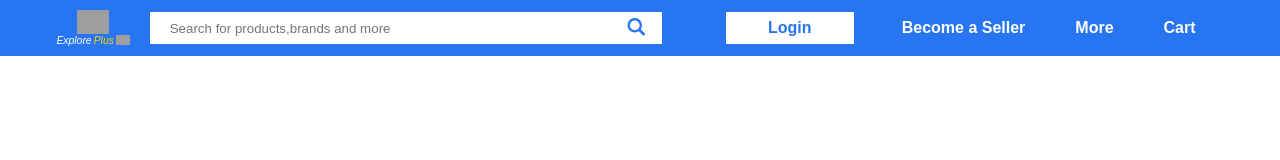
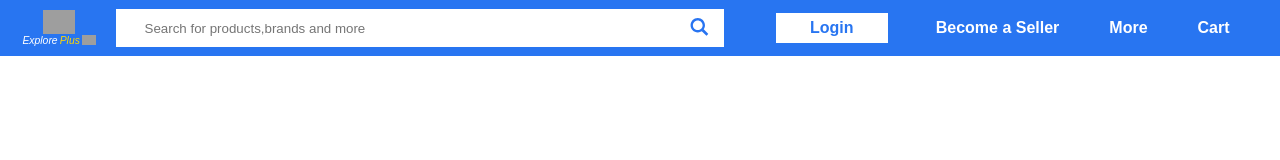
Before and after one commit to y4sh1k4/miniproject, a plain HTML site: page index.html in a window 1280 px wide. Drawn offline with Linux system fonts and the light colour scheme; grey boxes are pictures that could not be loaded.

Commit message:
minor changes

```diff
--- a/nav.css
+++ b/nav.css
@@ -44,14 +44,14 @@ nav{
 }
 
 .input{
-    width:32rem;
-    height:2rem;
-    background:black;
-    margin-right: 4rem;
+    width:38rem;
+    height:2.35rem;
+    background:white;
+    margin-right: 3.25rem;
 }
 .input input{
-    width:30rem;
-    height:2rem;
+    width:35rem;
+    height:2.35rem;
     padding:10px 20px;
     border:none;
 }
@@ -62,7 +62,7 @@ nav{
 
 .searchbtn{
     background:white;
-    flex-basis:10%;
+    flex-basis:5%;
     height:2rem;
     border: none;
     outline: none;
@@ -71,8 +71,8 @@ nav{
 
 .loginbtn{
     background:white;
-    width:8rem;
-    height: 2rem;
+    width:7rem;
+    height: 1.85rem;
     color:#2875F1;
     border:none;
     outline:none;
@@ -89,8 +89,8 @@ nav{
     text-decoration: none;
     color:white;
     font-family:sans-serif;
-    font-weight: 700;
-
+    font-weight: 600;
+    font-size: 1rem;
 }
 
 .list ul{
```
